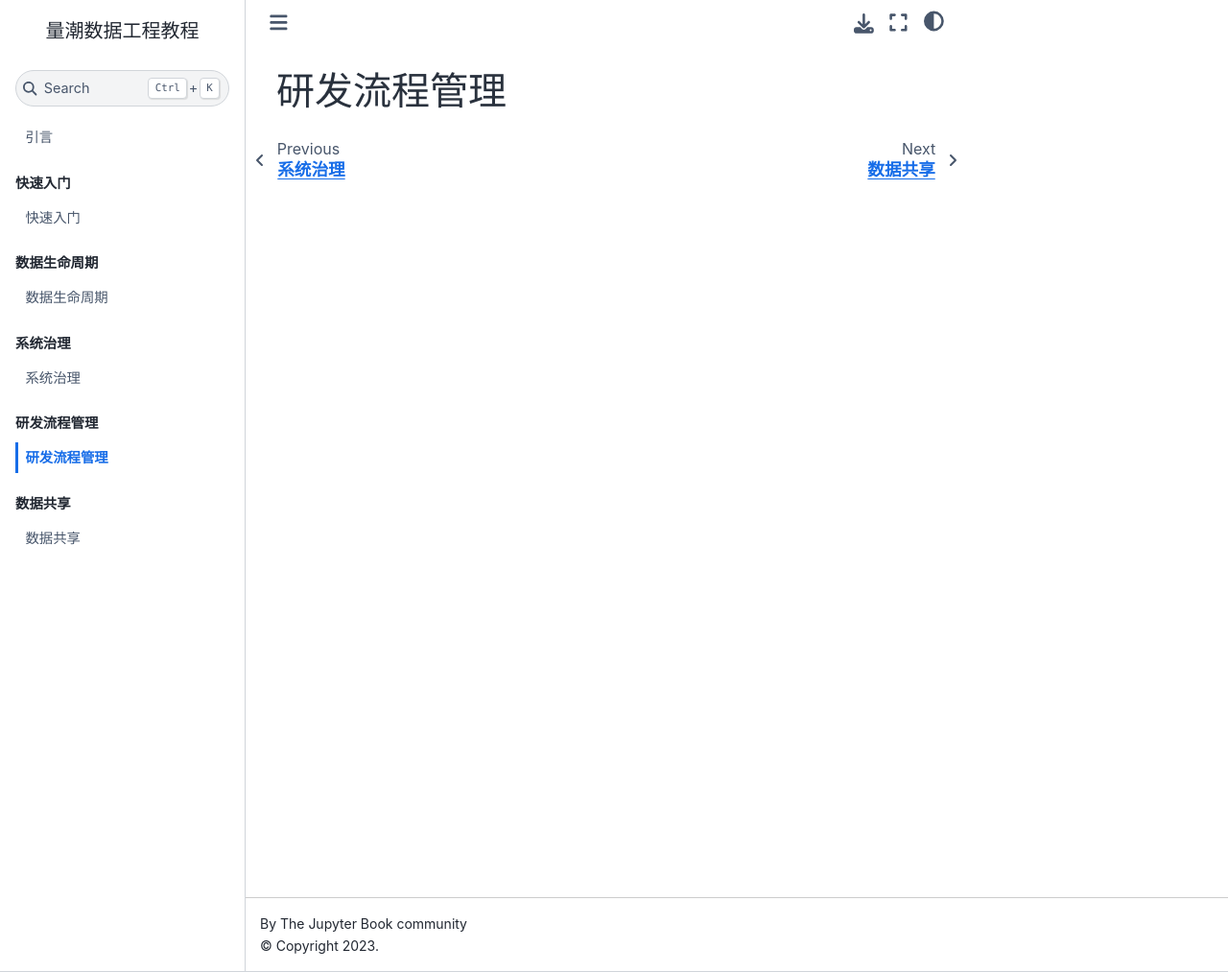
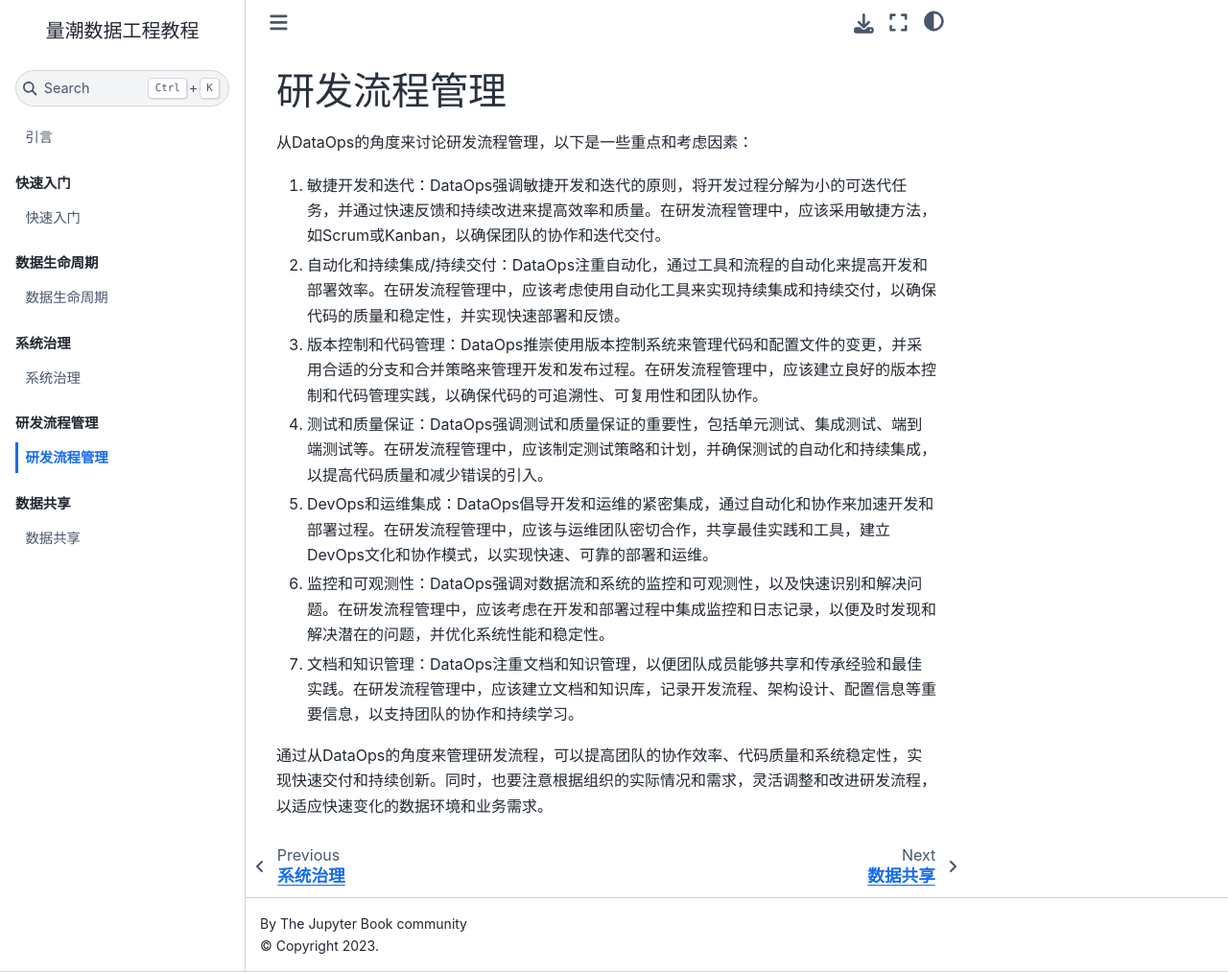
Before and after one commit to quanttide/quanttide-tutorial-of-data-engineering, a Jupyter Book: the page built from dataops/README.md, in a window 1280 px wide and 1013 px high. Shown: the whole window at 96% size. Built offline with Jupyter Book 1.0.4 settings and Sphinx 7.4.7 and the Sphinx Book theme 1.1.4, drawn with Linux system fonts in a browser that asks for light colours.

Commit message:
add: DataOps

```diff
--- a/dataops/README.md
+++ b/dataops/README.md
@@ -1 +1,19 @@
 # 研发流程管理
+
+从DataOps的角度来讨论研发流程管理，以下是一些重点和考虑因素：
+
+1. 敏捷开发和迭代：DataOps强调敏捷开发和迭代的原则，将开发过程分解为小的可迭代任务，并通过快速反馈和持续改进来提高效率和质量。在研发流程管理中，应该采用敏捷方法，如Scrum或Kanban，以确保团队的协作和迭代交付。
+
+2. 自动化和持续集成/持续交付：DataOps注重自动化，通过工具和流程的自动化来提高开发和部署效率。在研发流程管理中，应该考虑使用自动化工具来实现持续集成和持续交付，以确保代码的质量和稳定性，并实现快速部署和反馈。
+
+3. 版本控制和代码管理：DataOps推崇使用版本控制系统来管理代码和配置文件的变更，并采用合适的分支和合并策略来管理开发和发布过程。在研发流程管理中，应该建立良好的版本控制和代码管理实践，以确保代码的可追溯性、可复用性和团队协作。
+
+4. 测试和质量保证：DataOps强调测试和质量保证的重要性，包括单元测试、集成测试、端到端测试等。在研发流程管理中，应该制定测试策略和计划，并确保测试的自动化和持续集成，以提高代码质量和减少错误的引入。
+
+5. DevOps和运维集成：DataOps倡导开发和运维的紧密集成，通过自动化和协作来加速开发和部署过程。在研发流程管理中，应该与运维团队密切合作，共享最佳实践和工具，建立DevOps文化和协作模式，以实现快速、可靠的部署和运维。
+
+6. 监控和可观测性：DataOps强调对数据流和系统的监控和可观测性，以及快速识别和解决问题。在研发流程管理中，应该考虑在开发和部署过程中集成监控和日志记录，以便及时发现和解决潜在的问题，并优化系统性能和稳定性。
+
+7. 文档和知识管理：DataOps注重文档和知识管理，以便团队成员能够共享和传承经验和最佳实践。在研发流程管理中，应该建立文档和知识库，记录开发流程、架构设计、配置信息等重要信息，以支持团队的协作和持续学习。
+
+通过从DataOps的角度来管理研发流程，可以提高团队的协作效率、代码质量和系统稳定性，实现快速交付和持续创新。同时，也要注意根据组织的实际情况和需求，灵活调整和改进研发流程，以适应快速变化的数据环境和业务需求。
```
